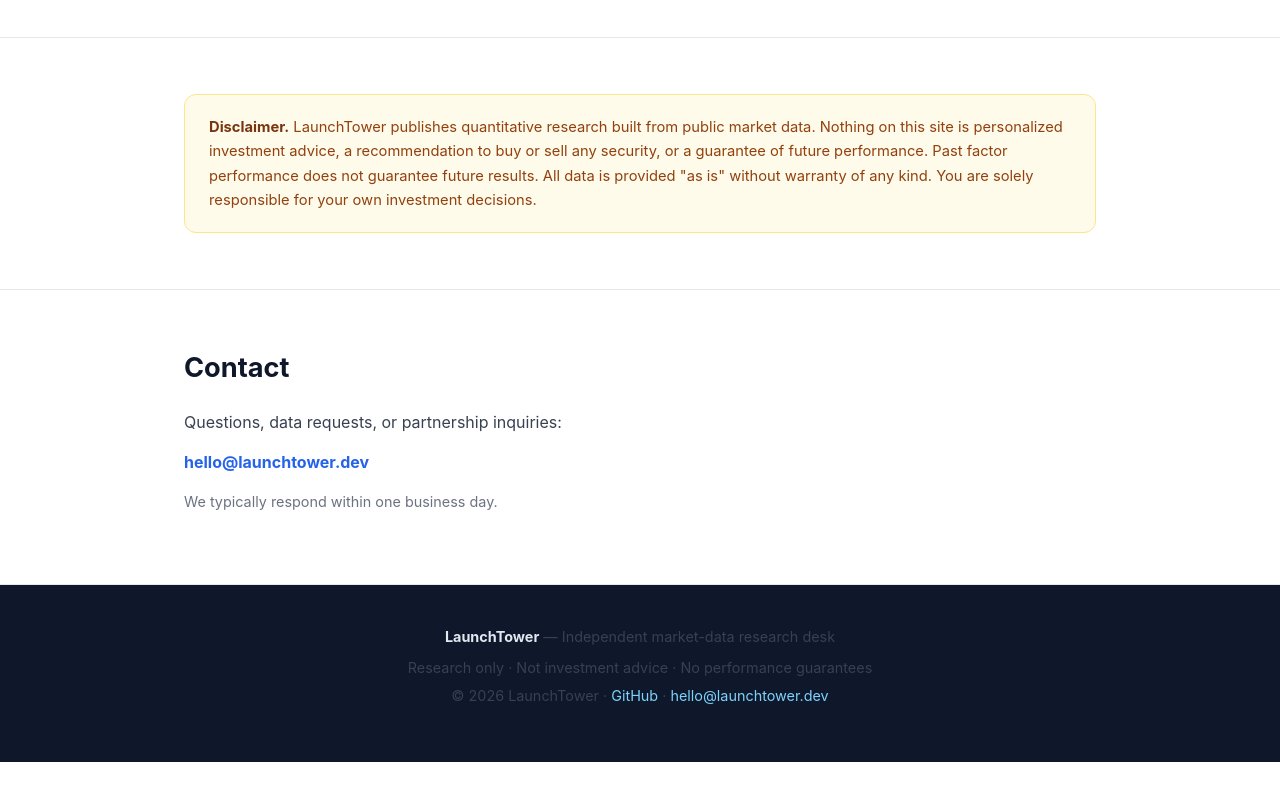
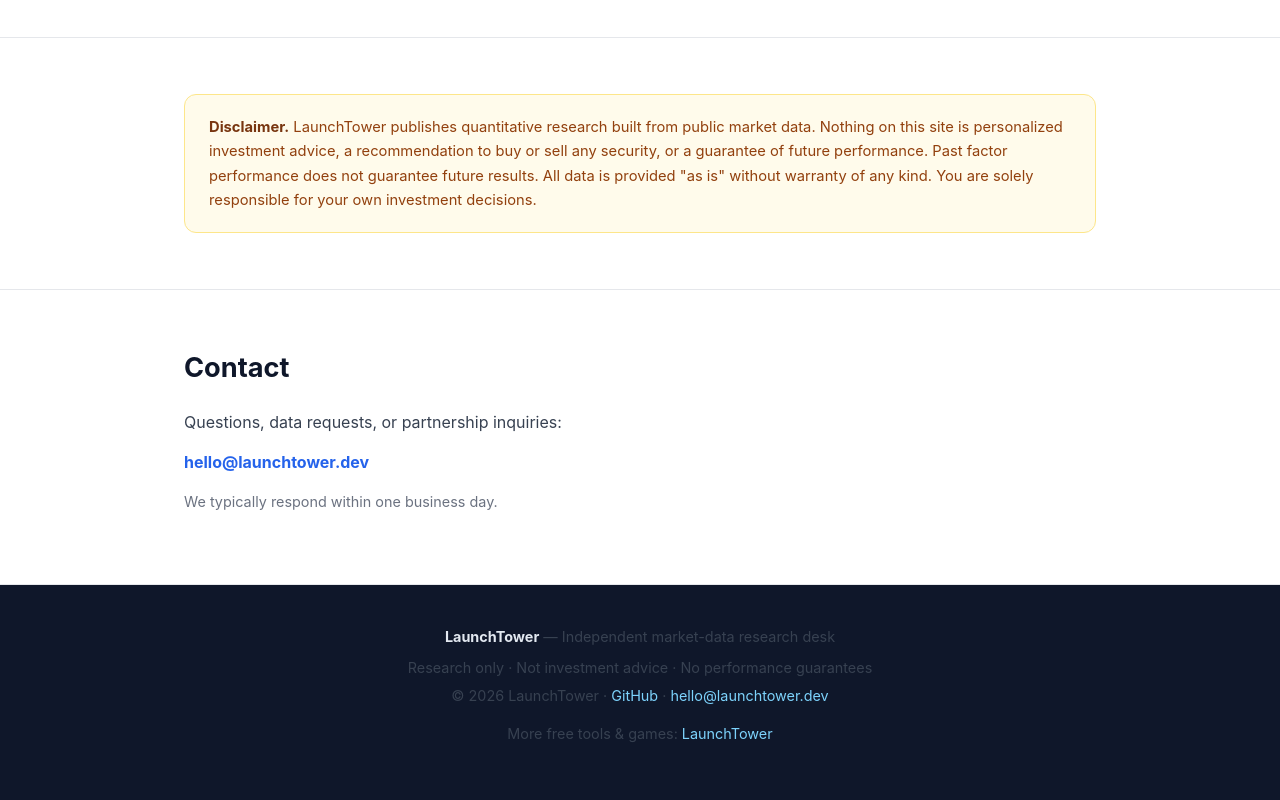
Before and after one commit to pennypenguinapp-beep/launchtower-factor-datasets, a plain HTML site: page index.html in a window 1280 px wide. Shown: the part 2853-3653 px from the top of the page. Before the commit the page ends 3615 px from the top, so only its background shows below. Drawn offline with Linux system fonts and the light colour scheme.

Commit message:
Add LaunchTower cross-link footer

```diff
--- a/index.html
+++ b/index.html
@@ -156,6 +156,7 @@
     <p style="margin-bottom:8px"><strong style="color:#e2e8f0">LaunchTower</strong> — Independent market-data research desk</p>
     <p style="margin-bottom:4px">Research only · Not investment advice · No performance guarantees</p>
     <p>© 2026 LaunchTower · <a href="https://github.com/launchtower/launchtower-factor-datasets">GitHub</a> · <a href="mailto:hello@launchtower.dev">hello@launchtower.dev</a></p>
+    <p style="margin-top:8px">More free tools &amp; games: <a href="https://pennypenguinapp-beep.github.io/">LaunchTower</a></p>
   </div>
 </footer>
 
```
